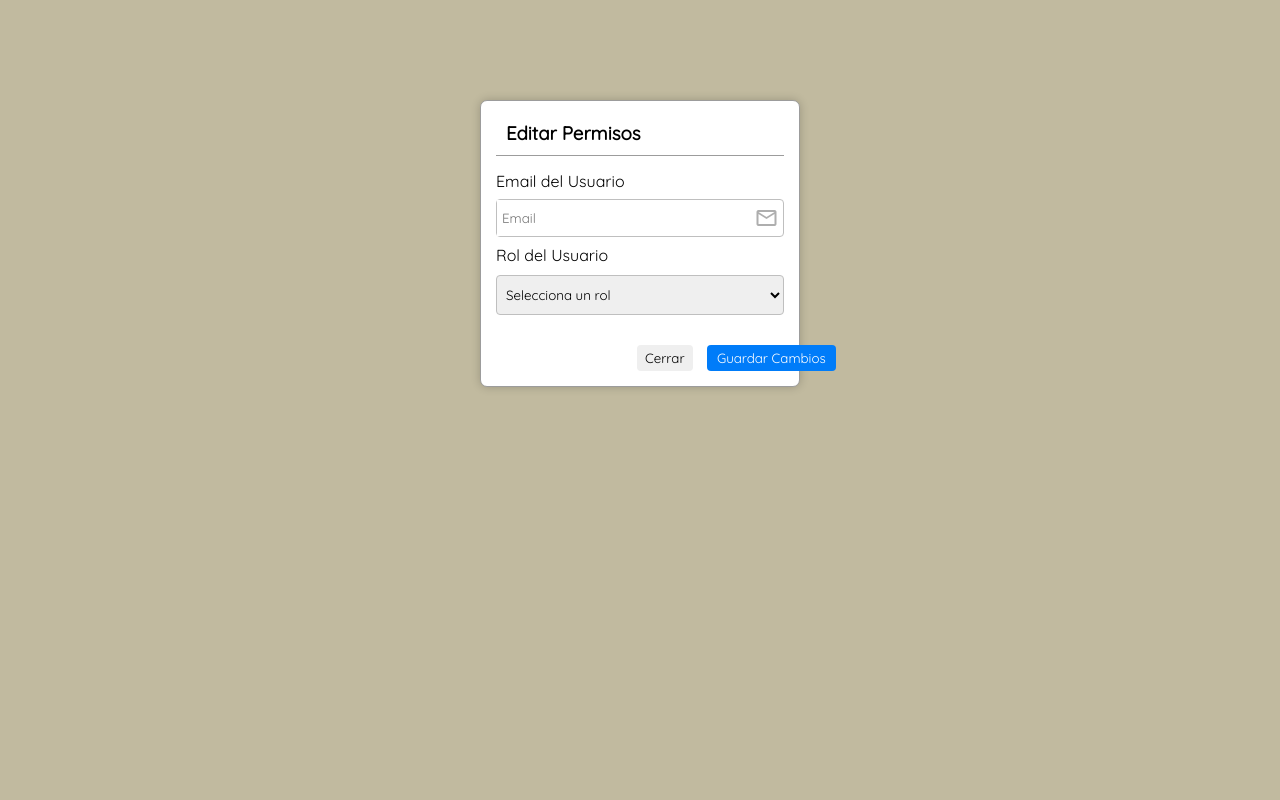
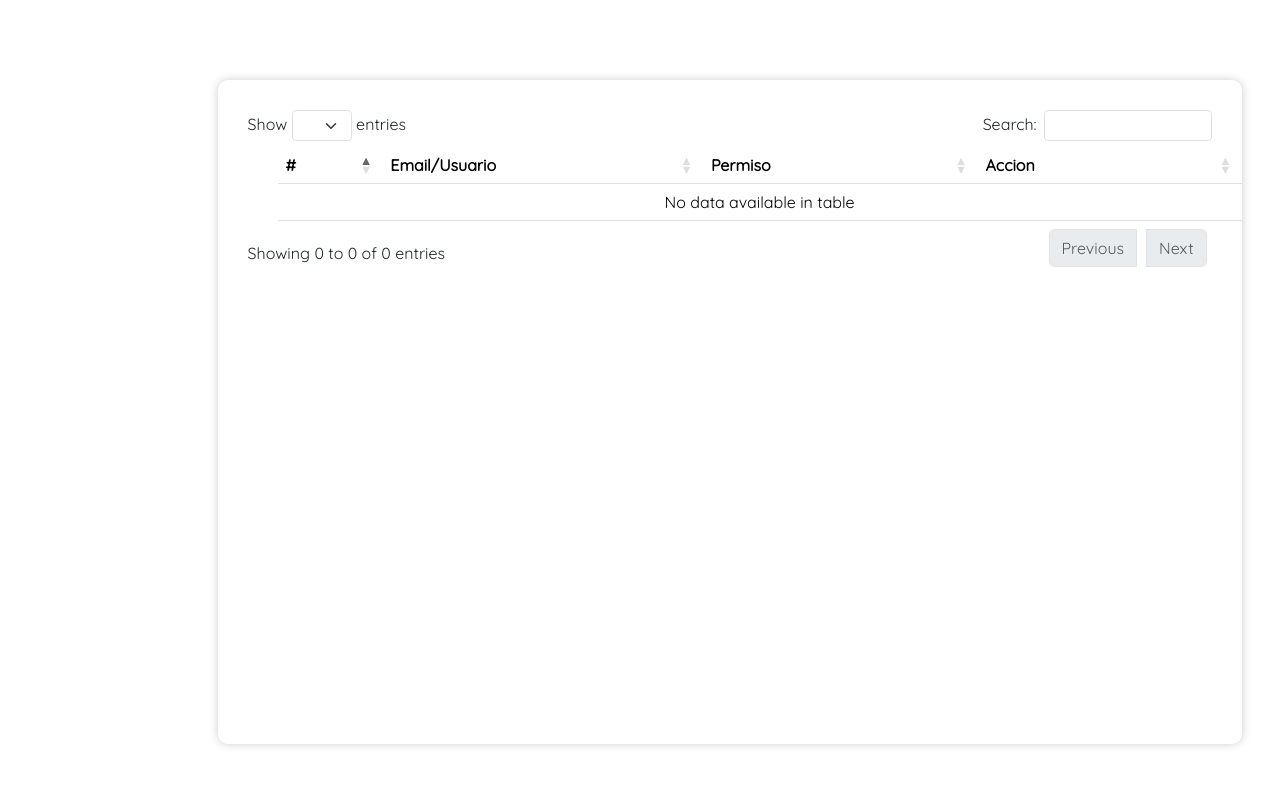
Before and after one commit to 2002-02-20/Proyecto_Final_N2, a PHP site: page /Views/permisos.php in a window 1280 px wide. Run offline with PHP 8.4, Linux system fonts and the light colour scheme; data that the repository does not hold is empty; some libraries are stand-ins or nearby versions.

Commit message:
permisos Usuario

```diff
--- a/Controllers/UserController.php
+++ b/Controllers/UserController.php
@@ -20,6 +20,13 @@ class UserController
 
     }
 
+    public function selecRol()
+    {
+        $select = new Usuarios();
+        $selectRol = $select->selectRol();
+        require_once $_SERVER['DOCUMENT_ROOT'] . '/Views/permisos.php';
+
+    }
 
     #FUNCIONA
     public function insertData()
@@ -29,7 +36,7 @@ class UserController
         $rol_id =  $_POST['rol'];
         $auth = new Usuarios;
         $auth->register($email,  $hash, $rol_id);
-       #header('location: ../Views/tabla.php');
+
 
     }
 
@@ -94,18 +101,6 @@ class UserController
 
     }
 
-    public function destroy() //Jairo
-    {
-        if (isset($_GET['id'])) {
-            $id = $_GET['id'];
-
-            $usuario = new Usuarios;
-            $usuario->delete($id, $usuario);
-
-            header('location:  index.php?controller=UserController&action=index');
-        }
-    }
-
 
     #actualizar los permisos de usuarios //FUNCIONA
     public function permisosController()
@@ -121,6 +116,18 @@ class UserController
         print_r($usuarios);
     }
 
+    public function destroy() //Jairo
+    {
+        if (isset($_GET['id'])) {
+            $id = $_GET['id'];
+
+            $usuario = new Usuarios;
+            $usuario->delete($id, $usuario);
+
+            header('location:  index.php?controller=UserController&action=index');
+        }
+    }
+
     public function logout()
     {
         session_destroy();
--- a/Models/Usuarios.php
+++ b/Models/Usuarios.php
@@ -116,6 +116,25 @@ class Usuarios
 
     }
 
+    public function selectRol()
+    {
+        $query = 'SELECT informacion.*, roles.id AS roles_id, roles.rol AS rol_nombre FROM informacion JOIN roles ON roles.id = informacion.rol_id';
+
+        try {
+            $stm = $this->conexion->prepare($query);
+            $stm->execute();
+
+            $result = $stm->fetchAll(PDO::FETCH_ASSOC);
+            return $result;
+        }
+        catch (PDOException $e) {
+            echo $e->getMessage();
+        }
+
+    }
+
+
+
 
     #actualizar los permisos de usuarios //FUNCIONA
     public function permisos($rol_id, $email)
--- a/Views/permisos.php
+++ b/Views/permisos.php
@@ -1,36 +1,119 @@
+<?php
+require_once $_SERVER['DOCUMENT_ROOT'] . '/Models/Usuarios.php';
+$select = new Usuarios;
+$allData = $select->selectRol();
+
+?>
 
 <link rel="stylesheet" href="https://fonts.googleapis.com/css2?family=Material+Symbols+Outlined:opsz,wght,FILL,GRAD@20..48,100..700,0..1,-50..200" />
+<link rel="stylesheet" href="../assets/tabla.css">
 <link rel="preconnect" href="https://fonts.googleapis.com">
 <link rel="preconnect" href="https://fonts.gstatic.com" crossorigin>
+
 <link href="https://fonts.googleapis.com/css2?family=Poppins:wght@100;400&family=Quicksand:wght@300;400&display=swap" rel="stylesheet">
+
+<link href="https://cdn.jsdelivr.net/npm/bootstrap@5.3.2/dist/css/bootstrap.min.css" rel="stylesheet" integrity="sha384-T3c6CoIi6uLrA9TneNEoa7RxnatzjcDSCmG1MXxSR1GAsXEV/Dwwykc2MPK8M2HN" crossorigin="anonymous">
+<link rel="stylesheet" href="https://cdn.datatables.net/1.12.1/css/dataTables.bootstrap5.min.css">
+
 <link rel="stylesheet" href="../assets/permisos.css">
 <script src="../JS/closeMenu.js" defer></script>
 
-    <section class="createTeachers">
+<section class="infoPage">
+
+    <table id="myTable" class="table">
+        <thead>
+            <tr>
+                <th class="id">#</th>
+                <th>Email/Usuario</th>
+                <th>Permiso</th>
+                <th>Accion</th>
+            </tr>
+        </thead>
+        <tbody id="tableBody">
+            <?php foreach ($allData as $key) : ?>
+                <tr>
+                    <td><?= $key['id'] ?></td>
+                    <td><?= $key['email'] ?></td>
+                    <td><?= $key['rol_nombre'] ?></td>
+
+                    <td>
+
+                            <span class="material-symbols-outlined text-primary"data-bs-toggle="modal" data-bs-target="#exampleModalLong">
+                                edit_square
+                            </span>
+
+
+                    </td>
+                </tr>
+            <?php endforeach; ?>
+        </tbody>
+    </table>
+
+<!-- Button trigger modal -->
+<div class="container mt-5">
+
+
+<!-- Modal  agregar-->
+<div class="modal fade" id="exampleModalLong" tabindex="-1" role="dialog" aria-labelledby="exampleModalLongTitle" aria-hidden="true">
+    <div class="modal-dialog" role="document">
+        <div class="modal-content">
+            <div class="modal-header">
+                <h2 class="modal-title" id="exampleModalLabel">Editar Permisos</h2>
+                <button type="button" class="btn-close" data-bs-dismiss="modal" aria-label="Close"></button>
+            </div>
+            <div class="modal-body">
 
                 <form action="../index.php?controller=UserController&action=permisosController" method="POST">
-            <h3>Editar Permisos</h3>
-            <label for="emailUsuario">Email del Usuario</label><br>
-            <div class="inputEmail">
-                <input type="email" id="emailUsuario" name="email" placeholder="Email"><br>
-                <span class="material-symbols-outlined emailIcon">
-                    mail
-                </span>
+
+                    <div class="mb-3">
+
+                    <label for="emailUsuario">Email del Usuario</label>
+                        <input type="email" id="emailUsuario" name="email" placeholder="Email" class="form-control">
+
                     </div>
 
-            <label>Rol del Usuario</label><br>
                     <div class="selectInput">
-                <select name="rol">
+                        <select name="rol"  class="form-control">
                             <option value="" disabled selected>Selecciona un rol</option>
 
                             <option value="1">Admin</option>
                             <option value="2">Maestro</option>
                         </select>
                     </div>
-            <div class="buttonClass">
-                <button type="button" id="btnCerrar">Cerrar</button>
-                <button type="submit" id="btnGuardarCambios">Guardar Cambios</button>
+                    <div class="modal-footer">
+                        <button type="submit" id="btnGuardarCambios"  class="btn btn-primary" >Guardar Cambios</button>
                     </div>
 
                 </form>
+
+
+            </div>
+        </div>
+
+    </div>
+
+
+</div>
+</div>
+</div>
+
 </section>
+
+<script src="https://cdn.jsdelivr.net/npm/jquery@3.6.0/dist/jquery.min.js"></script>
+<script src="https://cdn.jsdelivr.net/npm/bootstrap@5.3.2/dist/js/bootstrap.bundle.min.js" integrity="sha384-C6RzsynM9kWDrMNeT87bh95OGNyZPhcTNXj1NW7RuBCsyN/o0jlpcV8Qyq46cDfL" crossorigin="anonymous"></script>
+<script src="https://cdn.datatables.net/1.12.1/js/jquery.dataTables.min.js"></script>
+<script src="https://cdn.datatables.net/1.12.1/js/dataTables.bootstrap5.min.js"></script>
+
+<script>
+    // Inicializa la tabla con DataTables
+
+
+
+    $(document).ready(function() {
+        $('#myTable').DataTable({
+            lengthMenu: [10, 12],
+            searching: true,
+            pageLength: 5
+        });
+    });
+</script>
--- a/Views/tabla.php
+++ b/Views/tabla.php
@@ -4,7 +4,6 @@ $select = new Usuarios;
 $allData = $select->selectJoin();
 
 ?>
-
 <link rel="stylesheet" href="https://fonts.googleapis.com/css2?family=Material+Symbols+Outlined:opsz,wght,FILL,GRAD@20..48,100..700,0..1,-50..200" />
 <link rel="stylesheet" href="../assets/tabla.css">
 <link rel="preconnect" href="https://fonts.googleapis.com">
@@ -241,5 +240,4 @@ $allData = $select->selectJoin();
             pageLength: 3
         });
     });
-
 </script>
--- a/assets/permisos.css
+++ b/assets/permisos.css
@@ -1,3 +1,5 @@
+/*
+
 * {
 
     margin: 0;
@@ -44,12 +46,18 @@ h3{
     padding: 10px 5px;
 }
 
-body{
-    background-color: #c1ba9f;
-    display: flex;
-    flex-direction: column;
-    justify-content: center;
-    align-items: center;
+
+.infoPage{
+    background-color: #FFFFFF;
+    box-shadow: 0 0 10px rgba(0, 0, 0, 0.2);
+    width: 80%;
+    position: absolute;
+    top: 80px;
+    left: 17%;
+    height: 83%;
+    border-radius: 10px;
+    padding: 30px;
+
 }
 
 select{
@@ -118,3 +126,19 @@ select{
     color:  #aeaeae;;
 
 }
+
+*/
+
+
+.infoPage{
+    background-color: #FFFFFF;
+    box-shadow: 0 0 10px rgba(0, 0, 0, 0.2);
+    width: 80%;
+    position: absolute;
+    top: 80px;
+    left: 17%;
+    height: 83%;
+    border-radius: 10px;
+    padding: 30px;
+
+}
--- a/index.php
+++ b/index.php
@@ -8,7 +8,7 @@ if (isset($_SESSION['userData'])) {
     $maestros1 = ['maestro'  => 'index.php?', 'Maestro'=>'index.php?'];
     $navBArMaestros = ['Maestro'=>'index.php?'];
 
-    $admin = ['Permisos' => '', 'Maestros' => 'index.php?controller=UserController&action=index', 'Clases' => ''];
+    $admin = ['Permisos' => 'index.php?controller=UserController&action=selecRol', 'Maestros' => 'index.php?controller=UserController&action=index', 'Clases' => ''];
 
     $admin1 = ['admin'  => 'index.php?', 'Administrador'=>'index.php?'];
     $navBAr = ['Administrador'=>'index.php?'];
```
Also changed, not shown: Views/prueba.php (added, +64 -0 lines). Lines whose indentation alone changed are shown as unchanged.
